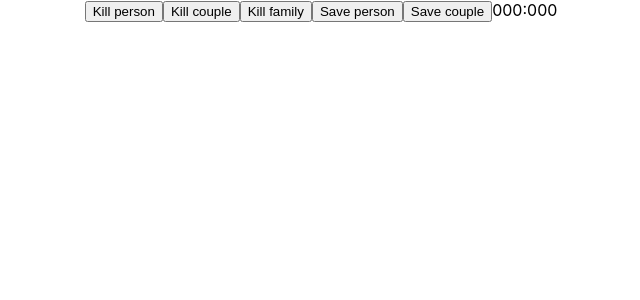
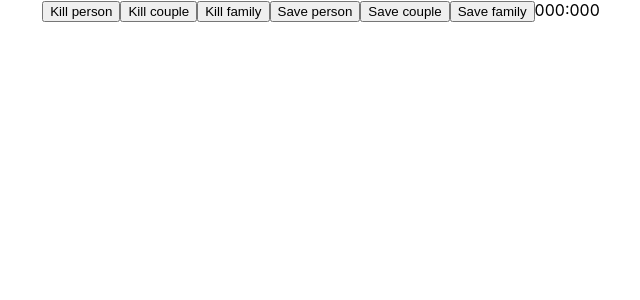
Before and after one commit to Perizote/kataronavirus, a React (Create React App) app: page / in a window 1280 px wide. Shown: the top 300 px of the page, without its empty margins (319-959 px from the left). Built offline with nearby package versions, Linux system fonts and the light colour scheme.

Commit message:
should save a family

```diff
--- a/src/App.js
+++ b/src/App.js
@@ -31,6 +31,7 @@ class App extends Component {
         <button onClick={ () => this.kill(FAMILY) }>Kill family</button>
         <button onClick={ () => this.save(PERSON) }>Save person</button>
         <button onClick={ () => this.save(COUPLE) }>Save couple</button>
+        <button onClick={ () => this.save(FAMILY) }>Save family</button>
         { kills }:{ survivors }
       </div>
     );
```
Also changed, not shown: 1 other file (tests, documents, lock files or other folders).
